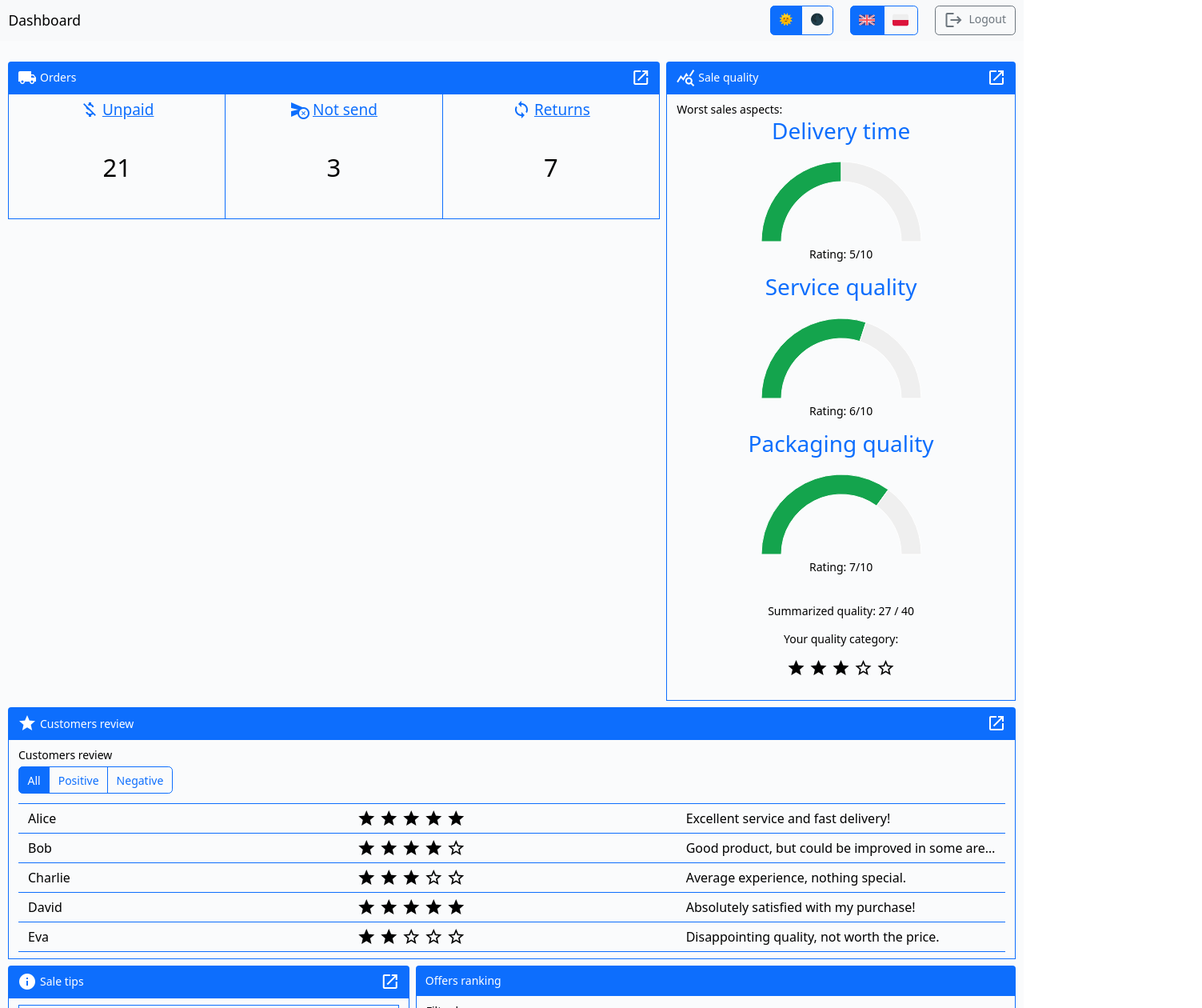
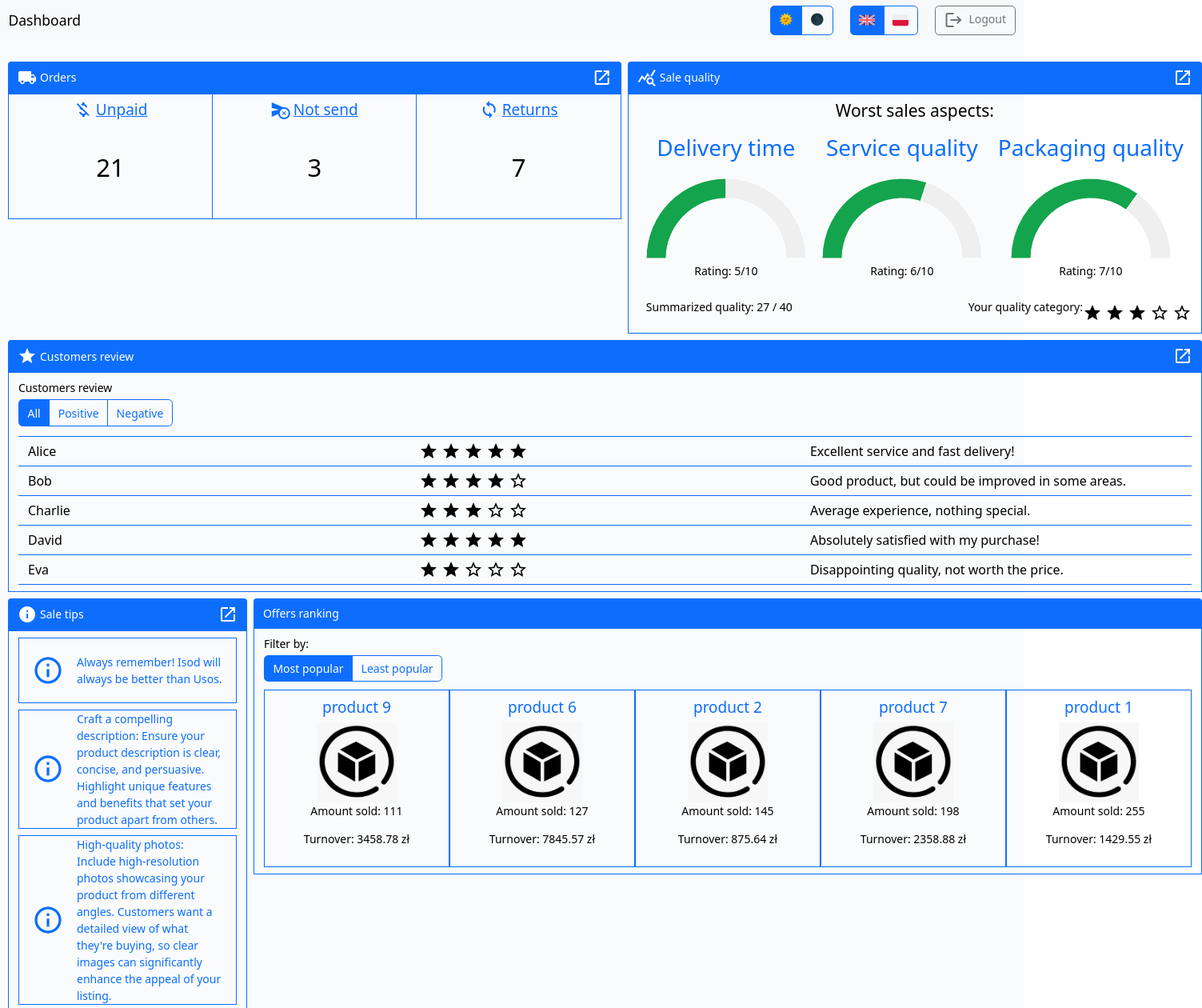
Before and after one commit to Alokin1112/GUI-Projekt, a React (Vite) app: page / in a window 1280 px wide. Shown: the top 1260 px of the page at 80% size, 1503 px wide, since content can reach past the window. Built offline with nearby package versions, Linux system fonts and the light colour scheme.

Commit message:
Małe zmiany

```diff
--- a/index.html
+++ b/index.html
@@ -1,46 +1,34 @@
-<!doctype html>
+<!DOCTYPE html>
 <html lang="en">
-
   <head>
     <meta charset="UTF-8" />
-  <link
-    rel="icon"
-    type="image/svg+xml"
-    href="/vite.svg"
-  />
-  <meta
-    name="viewport"
-    content="width=device-width, initial-scale=1.0"
-  />
+    <link rel="icon" type="image/svg+xml" href="/vite.svg" />
+    <meta name="viewport" content="width=device-width, initial-scale=1.0" />
     <link
       href="https://cdn.jsdelivr.net/npm/bootstrap@5.3.2/dist/css/bootstrap.min.css"
       rel="stylesheet"
       integrity="sha384-T3c6CoIi6uLrA9TneNEoa7RxnatzjcDSCmG1MXxSR1GAsXEV/Dwwykc2MPK8M2HN"
       crossorigin="anonymous"
-  >
+    />
     <link
       href="https://fonts.googleapis.com/icon?family=Material+Icons|Material+Icons+Outlined|Material+Symbols+Outlined"
       rel="stylesheet"
-  >
+    />
     <link
       href="https://fonts.googleapis.com/css2?family=Roboto+Slab:wght@300;400;700&family=Roboto:wght@400;700&family=Space+Grotesk:wght@300;400;500&display=swap"
       rel="stylesheet"
-  >
+    />
     <script
       src="https://cdn.jsdelivr.net/npm/bootstrap@5.3.2/dist/js/bootstrap.bundle.min.js"
       integrity="sha384-C6RzsynM9kWDrMNeT87bh95OGNyZPhcTNXj1NW7RuBCsyN/o0jlpcV8Qyq46cDfL"
       crossorigin="anonymous"
     ></script>
 
-  <title>Vite + React + TS</title>
+    <title>Dashboard</title>
   </head>
 
   <body>
     <div id="root"></div>
-  <script
-    type="module"
-    src="/src/main.tsx"
-  ></script>
+    <script type="module" src="/src/main.tsx"></script>
   </body>
-
 </html>
--- a/src/shared/ProductCard.tsx
+++ b/src/shared/ProductCard.tsx
@@ -1,5 +1,4 @@
 import { Product } from "../core/constants/Products.const";
-import img from "../../public/img1.png";
 import { useTranslation } from "react-i18next";
 
 interface MyProps {
@@ -27,7 +26,7 @@ function ProductCard({ product, sort }: MyProps) {
         {product.name}
       </h2>
       <img
-        src={img}
+        src={`/public${product.img}`}
         alt={`Product: ${product.name}`}
         height={100}
         width={100}
--- a/src/shared/QualityRating.tsx
+++ b/src/shared/QualityRating.tsx
@@ -15,13 +15,9 @@ function QualityRating({ aspects }: { aspects: Aspect[] }) {
 
   const CenteredDiv = styled.div`
     display: flex;
-    flex-direction: column;
+    flex-direction: row;
+    justify-content: space-between;
     align-items: center;
-    justify-content: center;
-    text-align: center;
-    margin: auto;
-    max-width: 400px;
-    padding: 20px;
   `;
 
   const totalRating = aspects.reduce((sum, aspect) => sum + aspect.rating, 0);
@@ -29,7 +25,7 @@ function QualityRating({ aspects }: { aspects: Aspect[] }) {
 
   return (
     <CenteredDiv>
-      <p>
+      <p style={{ marginRight: "auto", marginLeft: "10px" }}>
         {t("saleQuality.qualityRating")}
         {`${totalRating} / ${maxRating}`}
       </p>
--- a/src/widgets/OfferRankingWidget.tsx
+++ b/src/widgets/OfferRankingWidget.tsx
@@ -13,6 +13,12 @@ const ToggleWrapper = styled.div`
   align-items: flex-start;
   justify-content: flex-start;
   width: 100%;
+`;
+
+const ProductContainer = styled.div`
+  display: flex;
+  flex-wrap: nowrap;
+  overflow-x: auto;
 `;
 
 export const OfferRankingWidget: FunctionComponent = () => {
@@ -78,10 +84,13 @@ export const OfferRankingWidget: FunctionComponent = () => {
               title={t("offerRanking.toggle")}
               items={type}
               handleChange={handleToggleChange}
+              checked={sort}
             />
-            {currentProducts.map((product) => (
-              <ProductCard product={product} sort={sort} />
-            ))}
+            <ProductContainer>
+              {currentProducts.map((product) => (
+                <ProductCard product={product} sort={sort} />
+              ))}
+            </ProductContainer>
           </ToggleWrapper>
         </CardWithTitle>
       </>
--- a/src/widgets/SaleQualityWidget.tsx
+++ b/src/widgets/SaleQualityWidget.tsx
@@ -6,6 +6,7 @@ import { RoutesPath } from "../core/constants/RoutesPath.const";
 import { ASPECTS, Aspect } from "../core/constants/SaleQualityData.const";
 import AspectChart from "../shared/QualityBar";
 import QualityRating from "../shared/QualityRating";
+import styled from "styled-components";
 
 export const SaleQualityWidget: FunctionComponent = () => {
   const { t } = useTranslation();
@@ -16,6 +17,13 @@ export const SaleQualityWidget: FunctionComponent = () => {
 
     return sorted.slice(0, 3);
   }
+
+  const Container = styled.div`
+    display: flex;
+    flex-wrap: nowrap;
+    overflow-x: auto;
+    justify-content: center;
+  `;
 
   useEffect(() => {
     setWorstAspects(findWorstAspects(ASPECTS));
@@ -48,13 +56,15 @@ export const SaleQualityWidget: FunctionComponent = () => {
         style={{ gridArea: "saleQuality" }}
         link={"/" + RoutesPath.SALE_QUALITY}
       >
-        {t("saleQuality.worstAspects")}
-        {worstAspects.length != 0 &&
-          worstAspects.map((item, index) => (
-            <div key={index}>
-              <AspectChart aspect={item} />
-            </div>
-          ))}
+        <h4 style={{ textAlign: "center" }}>{t("saleQuality.worstAspects")}</h4>
+        <Container>
+          {worstAspects.length != 0 &&
+            worstAspects.map((item, index) => (
+              <div key={index} style={{ margin: "10px" }}>
+                <AspectChart aspect={item} />
+              </div>
+            ))}
+        </Container>
         <QualityRating aspects={ASPECTS} />
       </CardWithTitle>
     </>
```
Lines whose indentation alone changed are shown as unchanged.
